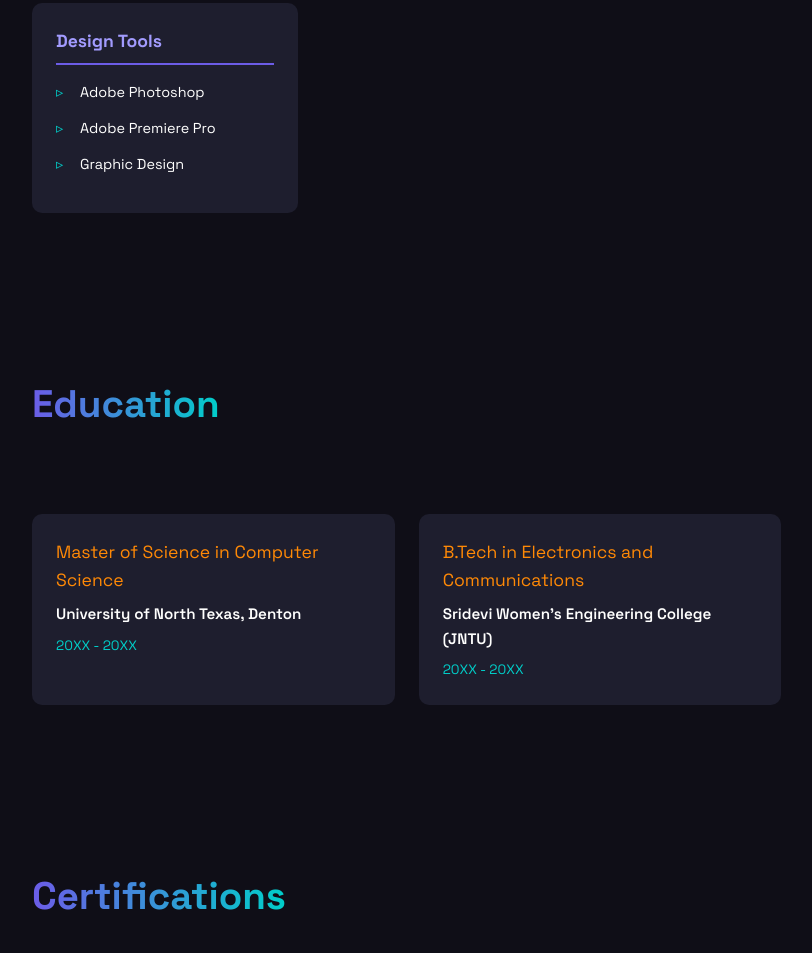
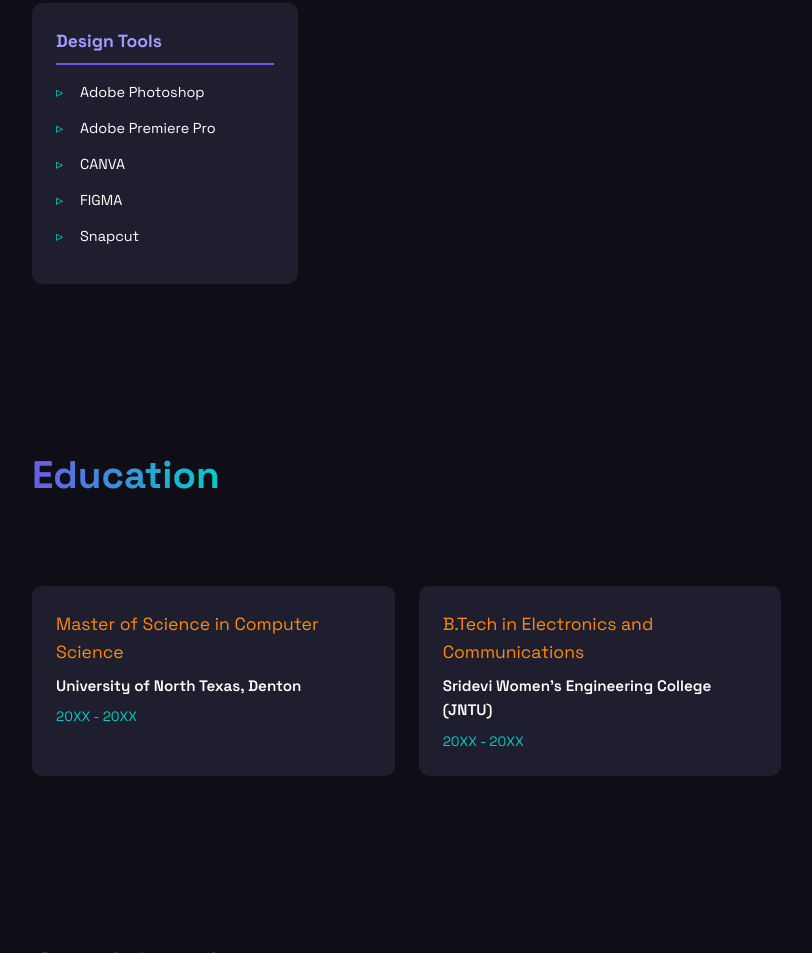
Before and after one commit to sushmithabungatavula/sush-portfolio, a plain HTML site: page index.html in a window 1280 px wide. Shown: the part 3710-4663 px from the top of the page, without its empty margins (40-852 px from the left). Drawn offline with Linux system fonts and the light colour scheme.

Commit message:
index.html

```diff
--- a/index.html
+++ b/index.html
@@ -1179,7 +1179,10 @@
                 <ul class="skill-list">
                     <li class="skill-item">Adobe Photoshop</li>
                     <li class="skill-item">Adobe Premiere Pro</li>
-                    <li class="skill-item">Graphic Design</li>
+                    <li class="skill-item">CANVA</li>
+                    <li class="skill-item">FIGMA</li>
+                    <li class="skill-item">Snapcut</li>
+
                 </ul>
             </div>
         </div>
```
